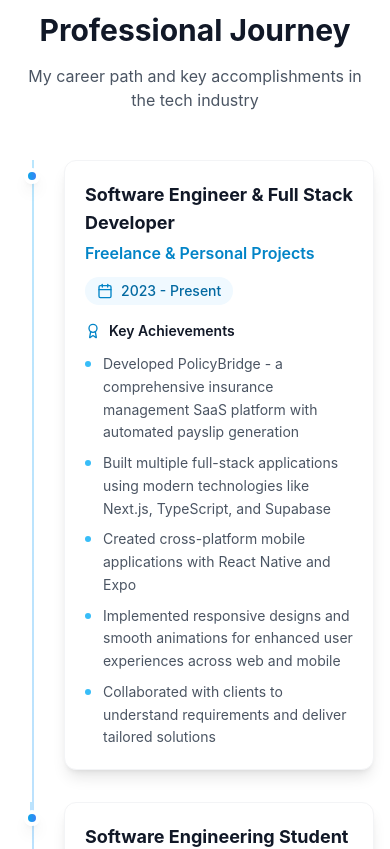
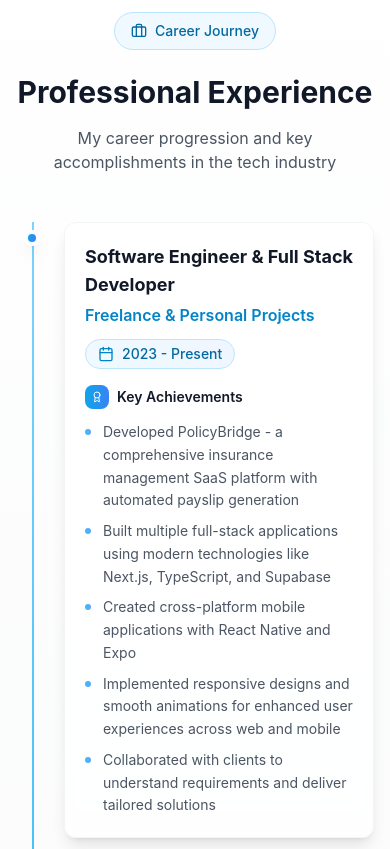
Before and after one commit to shaunChikerema/shaun-chikerema-portfolio, a Next.js app: page / in a window 390 px wide. Shown: the part 8640-9489 px from the top of the page. Built offline with nearby package versions, Linux system fonts and the light colour scheme.

Commit message:
polish: Enhance Experience section with animated timeline, better visuals, and improved interactions

```diff
--- a/src/components/sections/Experience.tsx
+++ b/src/components/sections/Experience.tsx
@@ -2,11 +2,11 @@
 'use client';
 import { motion } from 'framer-motion';
 import { EXPERIENCE } from '../../lib/constants';
-import { Calendar, MapPin, Award, TrendingUp } from 'lucide-react';
+import { Calendar, MapPin, Award, TrendingUp, Briefcase } from 'lucide-react';
 
 export default function Experience() {
   return (
-    <section id="experience" className="py-16 lg:py-20 bg-white">
+    <section id="experience" className="py-16 lg:py-20 bg-gradient-to-b from-white to-gray-50/30">
       <div className="container mx-auto px-4 sm:px-6 lg:px-8">
         {/* Header */}
         <motion.div
@@ -15,19 +15,29 @@ export default function Experience() {
           transition={{ duration: 0.6 }}
           className="text-center mb-12"
         >
+          <motion.div
+            initial={{ opacity: 0, scale: 0.9 }}
+            whileInView={{ opacity: 1, scale: 1 }}
+            transition={{ duration: 0.6 }}
+            className="inline-flex items-center px-4 py-2 rounded-full bg-primary-50 border border-primary-200 text-primary-700 text-sm font-medium mb-6"
+          >
+            <Briefcase className="w-4 h-4 mr-2" />
+            Career Journey
+          </motion.div>
+
           <h2 className="text-3xl md:text-4xl font-bold text-gray-900 mb-4">
-            Professional Journey
+            Professional Experience
           </h2>
           <p className="text-gray-600 max-w-2xl mx-auto">
-            My career path and key accomplishments in the tech industry
+            My career progression and key accomplishments in the tech industry
           </p>
         </motion.div>
 
         {/* Timeline */}
         <div className="max-w-4xl mx-auto">
           <div className="relative">
-            {/* Timeline Line */}
-            <div className="absolute left-4 md:left-6 top-0 bottom-0 w-0.5 bg-gradient-to-b from-primary-200 to-blue-200"></div>
+            {/* Enhanced Timeline Line */}
+            <div className="absolute left-4 md:left-6 top-0 bottom-0 w-0.5 bg-gradient-to-b from-primary-300 via-primary-400 to-blue-300"></div>
 
             {EXPERIENCE.map((exp, index) => (
               <motion.div
@@ -35,17 +45,30 @@ export default function Experience() {
                 initial={{ opacity: 0, x: -30 }}
                 whileInView={{ opacity: 1, x: 0 }}
                 transition={{ duration: 0.6, delay: index * 0.15 }}
-                className="relative pl-12 md:pl-16 pb-8 last:pb-0"
+                className="relative pl-12 md:pl-16 pb-8 last:pb-0 group"
               >
-                {/* Timeline Dot */}
-                <div className="absolute left-2 md:left-4 top-2 w-4 h-4 bg-gradient-to-r from-primary-500 to-blue-500 rounded-full border-4 border-white shadow-lg z-10"></div>
+                {/* Enhanced Timeline Dot */}
+                <motion.div
+                  whileHover={{ scale: 1.2 }}
+                  className="absolute left-2 md:left-4 top-2 w-4 h-4 bg-gradient-to-r from-primary-500 to-blue-500 rounded-full border-4 border-white shadow-lg z-10 group-hover:shadow-xl transition-all duration-300"
+                >
+                  {/* Pulsing Effect */}
+                  <motion.div
+                    animate={{ scale: [1, 1.5, 1], opacity: [0.5, 0, 0.5] }}
+                    transition={{ duration: 2, repeat: Infinity, delay: index * 0.5 }}
+                    className="absolute inset-0 bg-gradient-to-r from-primary-500 to-blue-500 rounded-full"
+                  />
+                </motion.div>
 
-                {/* Experience Card */}
-                <div className="bg-white rounded-xl p-5 md:p-6 shadow-lg border border-gray-100 hover:shadow-xl transition-all duration-300 hover:-translate-y-1">
+                {/* Enhanced Experience Card */}
+                <motion.div
+                  whileHover={{ y: -5 }}
+                  className="bg-white/80 backdrop-blur-sm rounded-xl p-5 md:p-6 shadow-lg border border-gray-100 hover:shadow-2xl transition-all duration-500 group-hover:border-primary-200"
+                >
                   {/* Header */}
                   <div className="flex flex-col md:flex-row md:items-start md:justify-between mb-4">
                     <div className="mb-3 md:mb-0">
-                      <h3 className="text-lg md:text-xl font-bold text-gray-900 mb-1">
+                      <h3 className="text-lg md:text-xl font-bold text-gray-900 mb-1 group-hover:text-primary-600 transition-colors duration-300">
                         {exp.position}
                       </h3>
                       <p className="text-primary-600 font-semibold text-base md:text-lg">
@@ -53,29 +76,44 @@ export default function Experience() {
                       </p>
                     </div>
 
-                    {/* Period Badge */}
-                    <div className="flex items-center space-x-2 bg-primary-50 px-3 py-1 rounded-full w-fit">
+                    {/* Enhanced Period Badge */}
+                    <motion.div
+                      whileHover={{ scale: 1.05 }}
+                      className="flex items-center space-x-2 bg-gradient-to-r from-primary-50 to-blue-50 px-3 py-1 rounded-full w-fit border border-primary-200 group-hover:border-primary-300 transition-colors duration-300"
+                    >
                       <Calendar className="w-4 h-4 text-primary-600" />
                       <span className="text-primary-700 text-sm font-medium">
                         {exp.period}
                       </span>
-                    </div>
+                    </motion.div>
                   </div>
 
                   {/* Location (if available) */}
                   {exp.location && (
-                    <div className="flex items-center text-gray-500 text-sm mb-4">
+                    <motion.div
+                      initial={{ opacity: 0, x: -10 }}
+                      whileInView={{ opacity: 1, x: 0 }}
+                      transition={{ duration: 0.4, delay: index * 0.15 + 0.1 }}
+                      className="flex items-center text-gray-500 text-sm mb-4"
+                    >
                       <MapPin className="w-4 h-4 mr-1" />
                       {exp.location}
-                    </div>
+                    </motion.div>
                   )}
 
                   {/* Achievements */}
                   <div className="space-y-2">
-                    <div className="flex items-center space-x-2 mb-3">
-                      <Award className="w-4 h-4 text-primary-600" />
+                    <motion.div
+                      initial={{ opacity: 0, x: -10 }}
+                      whileInView={{ opacity: 1, x: 0 }}
+                      transition={{ duration: 0.4, delay: index * 0.15 + 0.2 }}
+                      className="flex items-center space-x-2 mb-3"
+                    >
+                      <div className="w-6 h-6 bg-gradient-to-r from-primary-500 to-blue-500 rounded-lg flex items-center justify-center">
+                        <Award className="w-3 h-3 text-white" />
+                      </div>
                       <span className="text-sm font-semibold text-gray-900">Key Achievements</span>
-                    </div>
+                    </motion.div>
 
                     <ul className="space-y-2">
                       {exp.achievements.map((achievement, achievementIndex) => (
@@ -83,11 +121,14 @@ export default function Experience() {
                           key={achievementIndex}
                           initial={{ opacity: 0, x: -10 }}
                           whileInView={{ opacity: 1, x: 0 }}
-                          transition={{ duration: 0.4, delay: (index * 0.15) + (achievementIndex * 0.1) }}
-                          className="flex items-start group"
+                          transition={{ duration: 0.4, delay: (index * 0.15) + (achievementIndex * 0.1) + 0.3 }}
+                          className="flex items-start group/achievement"
                         >
-                          <div className="w-1.5 h-1.5 bg-primary-400 rounded-full mt-2 mr-3 flex-shrink-0 group-hover:scale-125 transition-transform duration-300"></div>
-                          <span className="text-gray-600 text-sm leading-relaxed group-hover:text-gray-700 transition-colors">
+                          <motion.div
+                            whileHover={{ scale: 1.3, rotate: 45 }}
+                            className="w-1.5 h-1.5 bg-gradient-to-r from-primary-400 to-blue-400 rounded-full mt-2 mr-3 flex-shrink-0 transition-all duration-300"
+                          />
+                          <span className="text-gray-600 text-sm leading-relaxed group-hover/achievement:text-gray-700 transition-colors duration-300">
                             {achievement}
                           </span>
                         </motion.li>
@@ -97,44 +138,61 @@ export default function Experience() {
 
                   {/* Technologies (if available) */}
                   {exp.technologies && (
-                    <div className="mt-4 pt-4 border-t border-gray-100">
-                      <div className="flex flex-wrap gap-1">
+                    <motion.div
+                      initial={{ opacity: 0, y: 10 }}
+                      whileInView={{ opacity: 1, y: 0 }}
+                      transition={{ duration: 0.4, delay: index * 0.15 + 0.5 }}
+                      className="mt-4 pt-4 border-t border-gray-100"
+                    >
+                      <div className="flex flex-wrap gap-2">
                         {exp.technologies.map((tech, techIndex) => (
-                          <span
+                          <motion.span
                             key={techIndex}
-                            className="px-2 py-1 bg-gray-100 text-gray-700 rounded text-xs font-medium"
+                            initial={{ opacity: 0, scale: 0.8 }}
+                            whileInView={{ opacity: 1, scale: 1 }}
+                            transition={{ duration: 0.3, delay: index * 0.15 + techIndex * 0.05 + 0.6 }}
+                            whileHover={{ scale: 1.05, y: -1 }}
+                            className="px-2 py-1 bg-gray-100 text-gray-700 rounded text-xs font-medium border border-gray-200 hover:bg-primary-50 hover:border-primary-200 hover:text-primary-700 transition-all duration-300"
                           >
                             {tech}
-                          </span>
+                          </motion.span>
                         ))}
                       </div>
-                    </div>
+                    </motion.div>
                   )}
-                </div>
+                </motion.div>
 
-                {/* Connecting Line (except for last item) */}
+                {/* Enhanced Connecting Line (except for last item) */}
                 {index < EXPERIENCE.length - 1 && (
-                  <div className="absolute left-4 md:left-6 top-full w-0.5 h-4 bg-gradient-to-b from-primary-200 to-blue-200 -ml-0.5"></div>
+                  <motion.div
+                    initial={{ height: 0 }}
+                    whileInView={{ height: '1rem' }}
+                    transition={{ duration: 0.6, delay: index * 0.15 + 0.3 }}
+                    className="absolute left-4 md:left-6 top-full w-0.5 bg-gradient-to-b from-primary-300 to-blue-300 -ml-0.5"
+                  />
                 )}
               </motion.div>
             ))}
           </div>
         </div>
 
-        {/* Career Progress Summary */}
+        {/* Enhanced Career Progress Summary */}
         <motion.div
           initial={{ opacity: 0, y: 20 }}
           whileInView={{ opacity: 1, y: 0 }}
           transition={{ duration: 0.6, delay: 0.4 }}
           className="mt-12 text-center"
         >
-          <div className="bg-gradient-to-r from-primary-50 to-blue-50 rounded-2xl p-6 border border-primary-100 max-w-2xl mx-auto">
+          <div className="bg-gradient-to-r from-primary-50 to-blue-50 rounded-2xl p-6 border border-primary-100 max-w-2xl mx-auto hover:shadow-lg transition-all duration-300">
             <div className="flex items-center justify-center space-x-2 mb-3">
-              <TrendingUp className="w-5 h-5 text-primary-600" />
+              <div className="w-8 h-8 bg-gradient-to-r from-primary-500 to-blue-500 rounded-lg flex items-center justify-center">
+                <TrendingUp className="w-4 h-4 text-white" />
+              </div>
               <span className="font-semibold text-gray-900">Career Progress</span>
             </div>
             <p className="text-gray-600 text-sm">
-              Continuously advancing my skills and taking on more complex challenges in full-stack and mobile development
+              Continuously advancing my skills and taking on more complex challenges in full-stack and mobile development.
+              Always learning, always growing.
             </p>
           </div>
         </motion.div>
```
